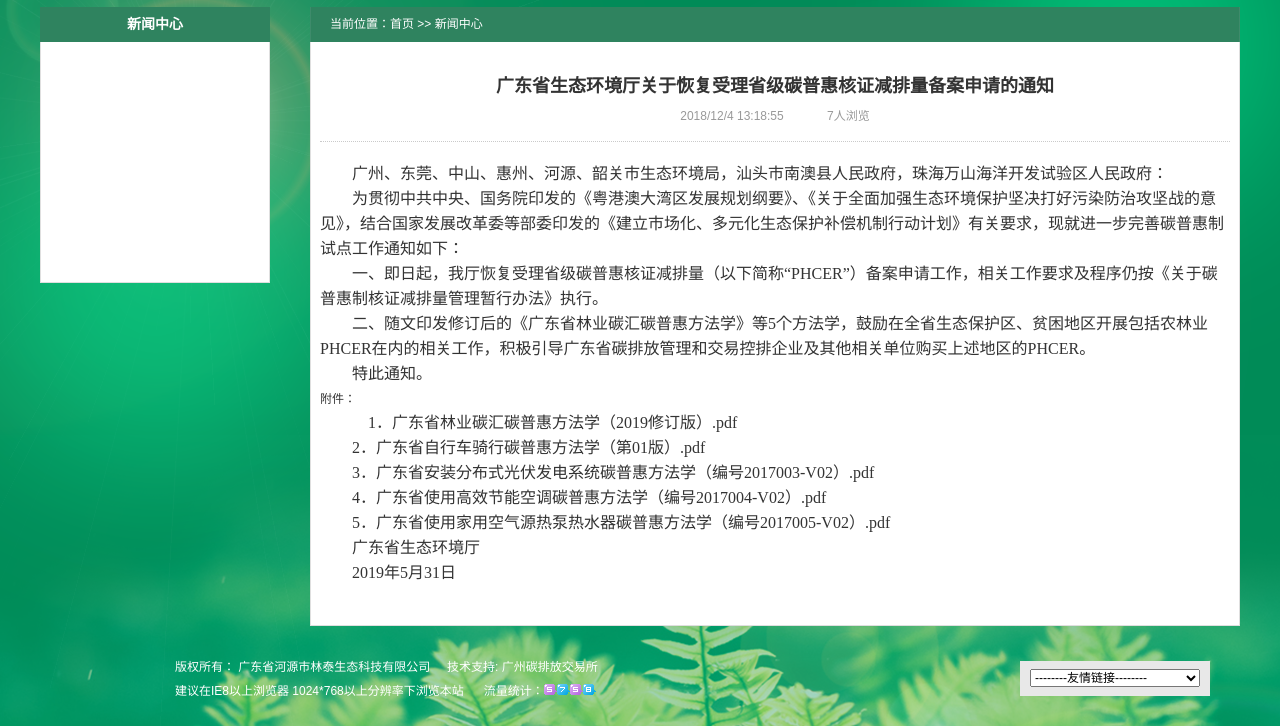
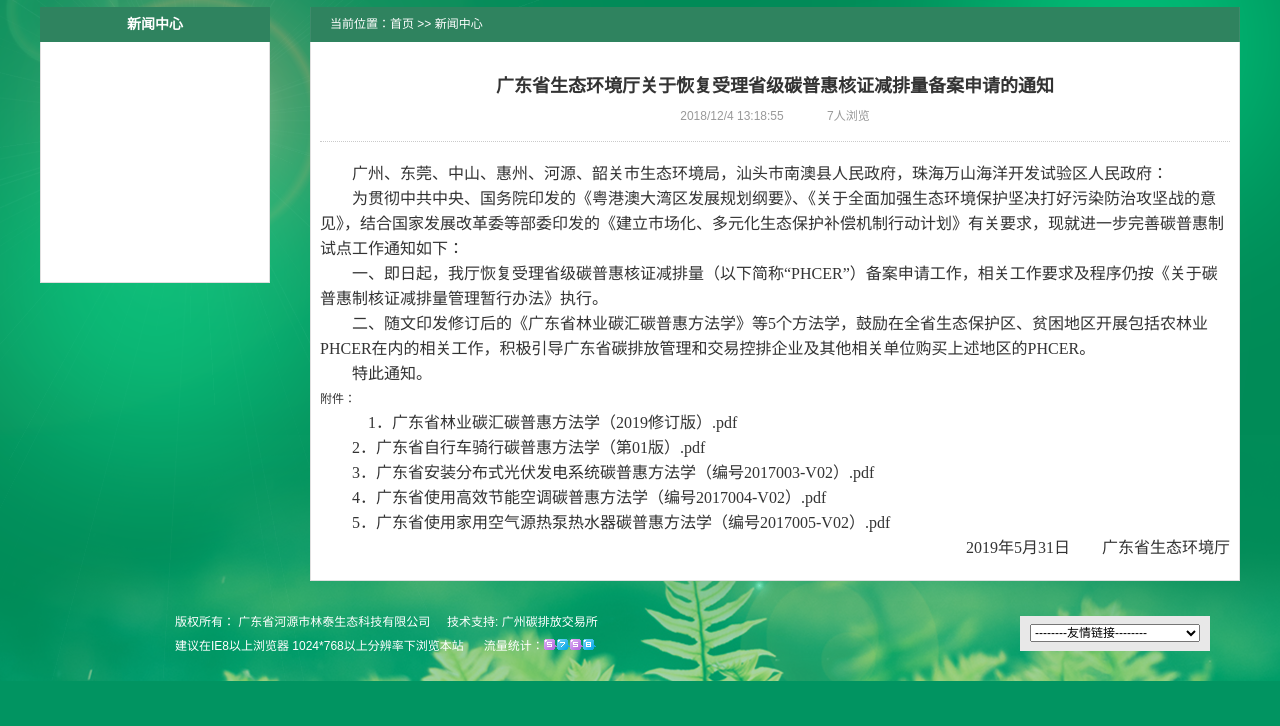
Before and after one commit to LinTaiEcoTech/LinTai, a plain HTML site: page news/news1.html in a window 1280 px wide. Shown: the part 138-864 px from the top of the page. After the commit the page ends 819 px from the top, so only its background shows below. Drawn offline with Linux system fonts and the light colour scheme.

Commit message:
Update news1.html

```diff
--- a/news/news1.html
+++ b/news/news1.html
@@ -90,7 +90,7 @@
 
 	            </ul>
 	        </li>
-	    </ul>
+ 	    </ul>
 	</div>
 
 
@@ -147,10 +147,10 @@
 							</p>
 							<p style="text-indent: 32px;"><span style="background: rgb(255, 255, 255); color: rgb(51, 51, 51); font-family: 宋体; font-size: 16px;">
 								 5．广东省使用家用空气源热泵热水器碳普惠方法学（编号2017005-V02）.pdf
-							</p><p style="text-indent: 32px;"><span style="background: rgb(255, 255, 255); color: rgb(51, 51, 51); font-family: 宋体; font-size: 16px;">
+							</p><p style="text-indent: 32px; float:right;"><span style="background: rgb(255, 255, 255); color: rgb(51, 51, 51); font-family: 宋体; font-size: 16px;">
 								广东省生态环境厅
 							</p>
-							<p style="text-indent: 32px;"><span style="background: rgb(255, 255, 255); color: rgb(51, 51, 51); font-family: 宋体; font-size: 16px;">
+							<p style="text-indent: 32px; float:right;"><span style="background: rgb(255, 255, 255); color: rgb(51, 51, 51); font-family: 宋体; font-size: 16px;">
 								2019年5月31日
 							</p><p style="text-indent: 32px;"><span style="background: rgb(255, 255, 255); color: rgb(51, 51, 51); font-family: 宋体; font-size: 16px;">
 
```
